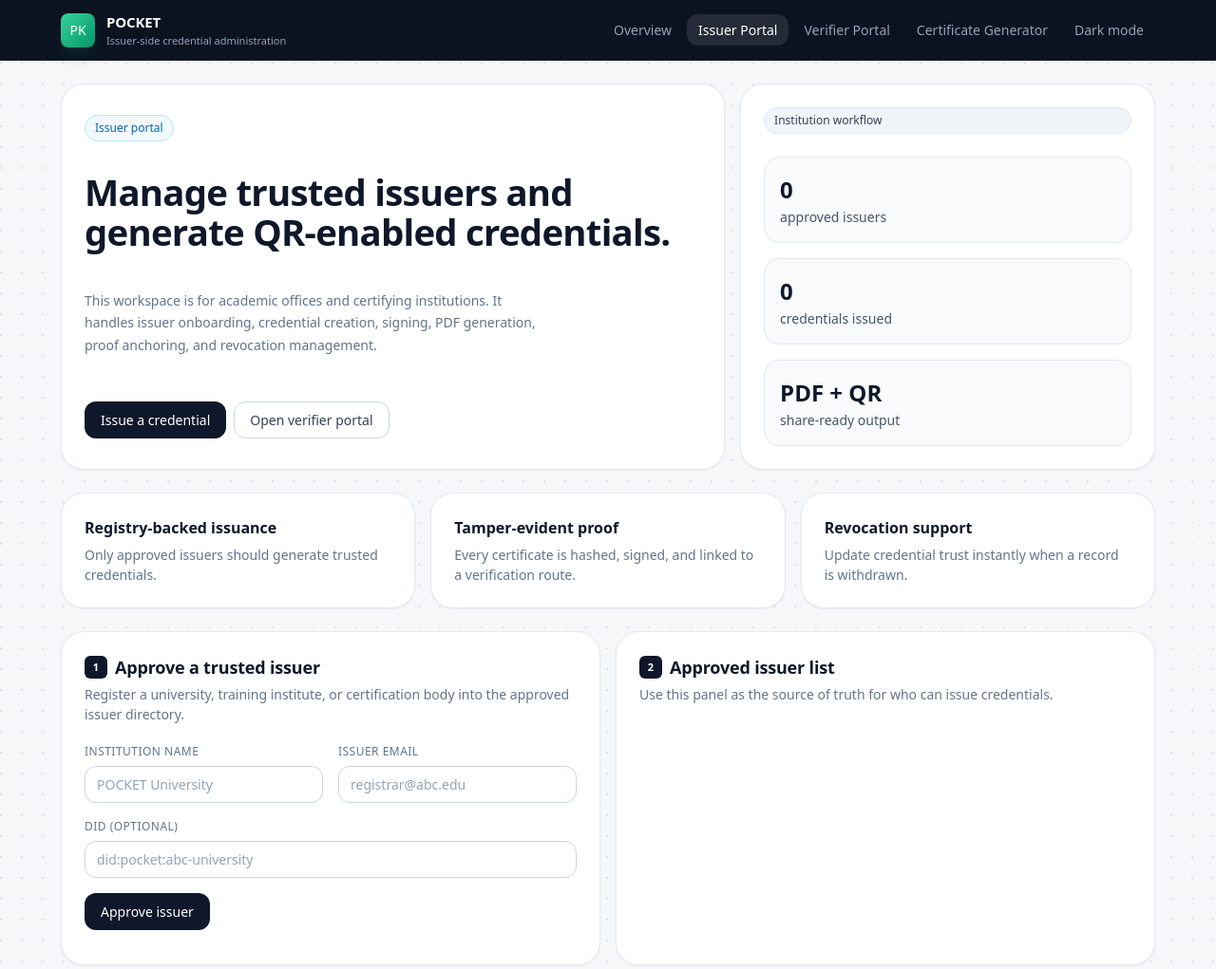
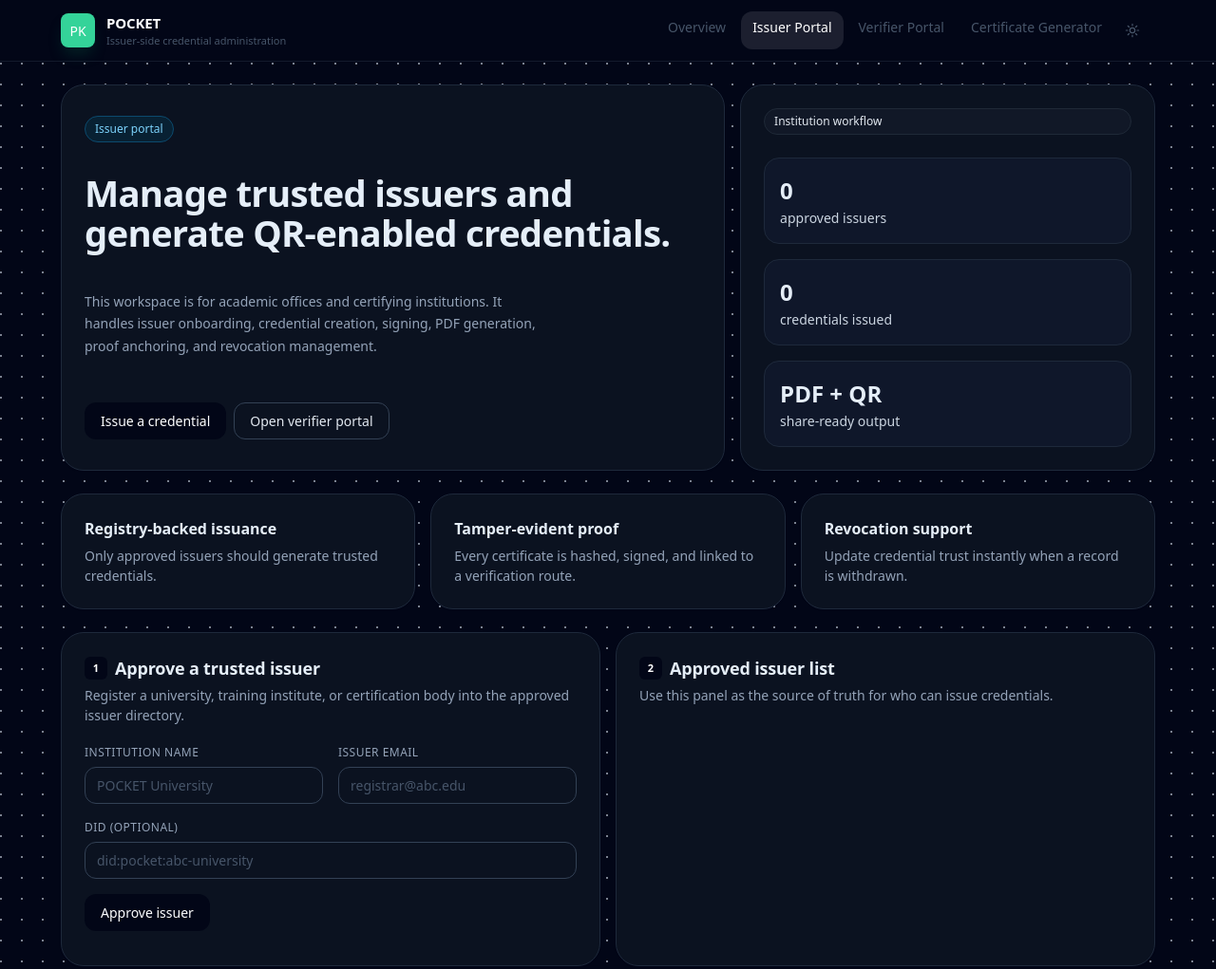
Before and after one commit to praveen-gk18/twelve, a website: page public/issuer.html in a window 1280 px wide. Shown: the top 1021 px of the page at 95% size. Drawn offline with Linux system fonts and the light colour scheme; no server answers.

Commit message:
Set dark mode as default and add icon theme toggle

```diff
--- a/public/issuer.html
+++ b/public/issuer.html
@@ -4,6 +4,16 @@
     <meta charset="UTF-8" />
     <meta name="viewport" content="width=device-width, initial-scale=1.0" />
     <title>POCKET — Issuer Portal</title>
+    <script>
+      (function () {
+        try {
+          var theme = localStorage.getItem('pocket-theme') || 'dark';
+          document.documentElement.setAttribute('data-theme', theme);
+        } catch (e) {
+          document.documentElement.setAttribute('data-theme', 'dark');
+        }
+      })();
+    </script>
     <link rel="stylesheet" href="/styles.css" />
   </head>
   <body class="vc-body">
@@ -22,7 +32,7 @@
             <a class="vc-tab is-active" href="/issuer">Issuer Portal</a>
             <a class="vc-tab" href="/verify">Verifier Portal</a>
             <a class="vc-tab" href="/demo-certificate">Certificate Generator</a>
-          <button class="vc-tab" type="button" data-theme-toggle>Dark mode</button>
+          <button class="vc-tab vc-theme-toggle" type="button" data-theme-toggle aria-label="Toggle color theme"></button>
           </nav>
         </div>
       </header>
--- a/public/styles.css
+++ b/public/styles.css
@@ -71,6 +71,50 @@
     "Liberation Mono", monospace;
 }
 
+html[data-theme="dark"] {
+  --vc-ink: #e5eef8;
+  --vc-ink-strong: #020617;
+  --vc-page: #020617;
+  --vc-surface: #0b1220;
+  --vc-line: #1e293b;
+  --vc-line-strong: #334155;
+
+  --vc-slate-50:  #0f172a;
+  --vc-slate-100: #111827;
+  --vc-slate-200: #1f2937;
+  --vc-slate-300: #334155;
+  --vc-slate-400: #475569;
+  --vc-slate-500: #94a3b8;
+  --vc-slate-600: #cbd5e1;
+  --vc-slate-700: #e2e8f0;
+  --vc-slate-800: #edf2f7;
+  --vc-slate-900: #f8fafc;
+
+  --vc-emerald-50: #062a1d;
+  --vc-emerald-200: #1d6b4f;
+  --vc-emerald-300: #2ca36f;
+  --vc-emerald-600: #34d399;
+  --vc-emerald-700: #6ee7b7;
+  --vc-emerald-800: #a7f3d0;
+  --vc-emerald-900: #d1fae5;
+
+  --vc-amber-50: #2a1d06;
+  --vc-amber-200: #7c5a18;
+  --vc-amber-300: #b98322;
+  --vc-amber-800: #fde68a;
+  --vc-amber-900: #fef3c7;
+
+  --vc-rose-50: #2a1117;
+  --vc-rose-200: #7f1d2d;
+  --vc-rose-300: #be123c;
+  --vc-rose-700: #fda4af;
+  --vc-rose-800: #ffe4e6;
+
+  --vc-sky-50: #082133;
+  --vc-sky-200: #0c4a6e;
+  --vc-sky-700: #7dd3fc;
+}
+
 html { -webkit-text-size-adjust: 100%; }
 
 body.vc-body,
@@ -113,7 +157,7 @@ body.vc-body,
 .vc-section-step {
   display: flex; align-items: center; justify-content: center;
   width: 1.5rem; height: 1.5rem; border-radius: 0.375rem;
-  background: var(--vc-slate-900); color: #fff;
+  background: var(--vc-ink-strong); color: #fff;
   font-size: 11px; font-weight: 700;
 }
 .vc-section-title { margin: 0; font-size: 1.125rem; font-weight: 600; letter-spacing: -0.01em; }
@@ -162,8 +206,8 @@ body.vc-body,
 }
 .vc-btn:disabled { cursor: not-allowed; opacity: 0.65; }
 
-.vc-btn-primary   { background: var(--vc-slate-900); color: #fff; }
-.vc-btn-primary:not(:disabled):hover { background: var(--vc-slate-800); }
+.vc-btn-primary   { background: var(--vc-ink-strong); color: #fff; }
+.vc-btn-primary:not(:disabled):hover { background: #1e293b; }
 
 .vc-btn-secondary { background: var(--vc-surface); color: var(--vc-slate-700); border-color: var(--vc-line-strong); }
 .vc-btn-secondary:not(:disabled):hover { background: var(--vc-slate-50); }
@@ -192,7 +236,7 @@ body.vc-body,
 .vc-pill-amber  { background: var(--vc-amber-50);   color: var(--vc-amber-800);   border-color: var(--vc-amber-200); }
 .vc-pill-red    { background: var(--vc-rose-50);    color: var(--vc-rose-700);    border-color: var(--vc-rose-200); }
 .vc-pill-blue   { background: var(--vc-sky-50);     color: var(--vc-sky-700);     border-color: var(--vc-sky-200); }
-.vc-pill-dark   { background: var(--vc-slate-900);  color: #fff;                  border-color: var(--vc-slate-900); }
+.vc-pill-dark   { background: var(--vc-ink-strong);  color: #fff;                  border-color: var(--vc-ink-strong); }
 .vc-pill-dot    { width: 0.375rem; height: 0.375rem; border-radius: 9999px; background: currentColor; }
 
 .vc-alert {
@@ -228,7 +272,7 @@ body.vc-body,
   margin: 0;
   padding: 0.75rem;
   max-height: 14rem; overflow: auto;
-  background: var(--vc-slate-900);
+  background: var(--vc-ink-strong);
   color: var(--vc-slate-200);
   border-radius: var(--vc-radius);
   font-family: var(--vc-font-mono);
@@ -266,6 +310,18 @@ body.vc-body,
 }
 .vc-tab:hover { background: rgb(255 255 255 / 0.05); color: var(--vc-slate-200); }
 .vc-tab.is-active { background: rgb(255 255 255 / 0.1); color: #fff; }
+
+.vc-theme-toggle {
+  min-width: 2.5rem;
+  min-height: 2.5rem;
+  padding: 0.5rem;
+}
+
+.vc-theme-toggle svg {
+  width: 1rem;
+  height: 1rem;
+  display: block;
+}
 
 .vc-verdict {
   display: flex; align-items: flex-start; gap: 1rem;
@@ -407,6 +463,31 @@ body.vc-body,
   @page { margin: 14mm; }
 }
 
+html[data-theme="dark"] .vc-cert,
+html[data-theme="dark"] .vc-cert-frame {
+  background: #ffffff;
+  color: #0f172a;
+}
+
+html[data-theme="dark"] .vc-cert .vc-note-box {
+  background: #f8fafc;
+  border-color: #e2e8f0;
+}
+
+html[data-theme="dark"] .vc-cert .vc-muted,
+html[data-theme="dark"] .vc-cert .vc-cert-tagline,
+html[data-theme="dark"] .vc-cert .vc-cert-text,
+html[data-theme="dark"] .vc-cert .vc-cert-role {
+  color: #64748b;
+}
+
+html[data-theme="dark"] .vc-cert .vc-title-sm,
+html[data-theme="dark"] .vc-cert .vc-cert-name,
+html[data-theme="dark"] .vc-cert .vc-cert-institution,
+html[data-theme="dark"] .vc-cert .vc-cert-signature {
+  color: #0f172a;
+}
+
 .vc-scanner { border: 0 !important; }
 .vc-scanner video { border-radius: var(--vc-radius); width: 100% !important; }
 .vc-scanner img { display: none; }
@@ -451,7 +532,7 @@ body.vc-body,
   border-radius: var(--vc-radius-lg);
   background: var(--vc-slate-50);
 }
-.vc-kpi-value { font-size: 1.5rem; font-weight: 700; color: var(--vc-slate-900); }
+.vc-kpi-value { font-size: 1.5rem; font-weight: 700; color: var(--vc-ink); }
 .vc-kpi-label { font-size: 0.875rem; color: var(--vc-slate-600); }
 
 .vc-panel-list {
@@ -477,7 +558,7 @@ body.vc-body,
 .vc-item-title {
   font-size: 0.95rem;
   font-weight: 600;
-  color: var(--vc-slate-900);
+  color: var(--vc-ink);
 }
 
 .vc-meta-line {
--- a/public/theme.js
+++ b/public/theme.js
@@ -4,14 +4,31 @@
   function getPreferredTheme() {
     const stored = localStorage.getItem(storageKey);
     if (stored === 'light' || stored === 'dark') return stored;
-    return window.matchMedia('(prefers-color-scheme: dark)').matches ? 'dark' : 'light';
+    return 'dark';
+  }
+
+  function icon(theme) {
+    if (theme === 'dark') {
+      return `
+        <svg viewBox="0 0 24 24" fill="none" stroke="currentColor" stroke-width="1.8" stroke-linecap="round" stroke-linejoin="round" aria-hidden="true">
+          <circle cx="12" cy="12" r="4"></circle>
+          <path d="M12 2v2.5M12 19.5V22M4.93 4.93l1.77 1.77M17.3 17.3l1.77 1.77M2 12h2.5M19.5 12H22M4.93 19.07l1.77-1.77M17.3 6.7l1.77-1.77"></path>
+        </svg>
+      `;
+    }
+    return `
+      <svg viewBox="0 0 24 24" fill="none" stroke="currentColor" stroke-width="1.8" stroke-linecap="round" stroke-linejoin="round" aria-hidden="true">
+        <path d="M21 12.79A9 9 0 1 1 11.21 3c0 4.97 4.03 9 9 9 .27 0 .53-.01.79-.03-.01.27 0 .54 0 .82Z"></path>
+      </svg>
+    `;
   }
 
   function applyTheme(theme) {
     document.documentElement.setAttribute('data-theme', theme);
     document.querySelectorAll('[data-theme-toggle]').forEach((button) => {
-      button.textContent = theme === 'dark' ? 'Light mode' : 'Dark mode';
+      button.innerHTML = icon(theme);
       button.setAttribute('aria-label', theme === 'dark' ? 'Switch to light mode' : 'Switch to dark mode');
+      button.setAttribute('title', theme === 'dark' ? 'Light mode' : 'Dark mode');
     });
   }
 
```
Also changed, not shown: public/demo-certificate.html (+11 -1 lines), public/index.html (+11 -1 lines), public/verify.html (+11 -1 lines).
